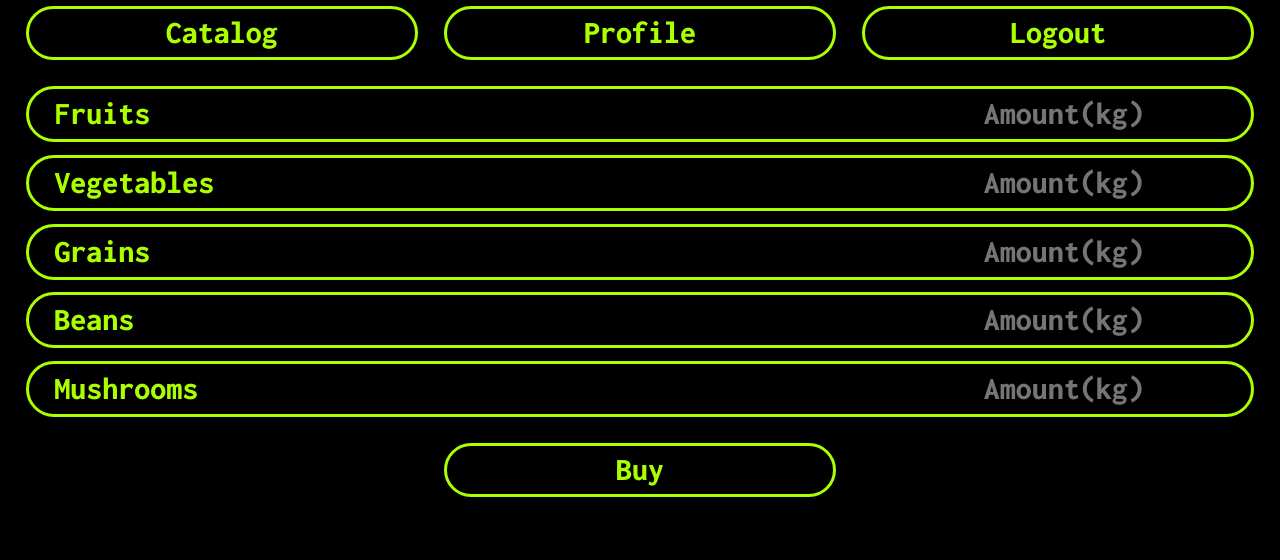
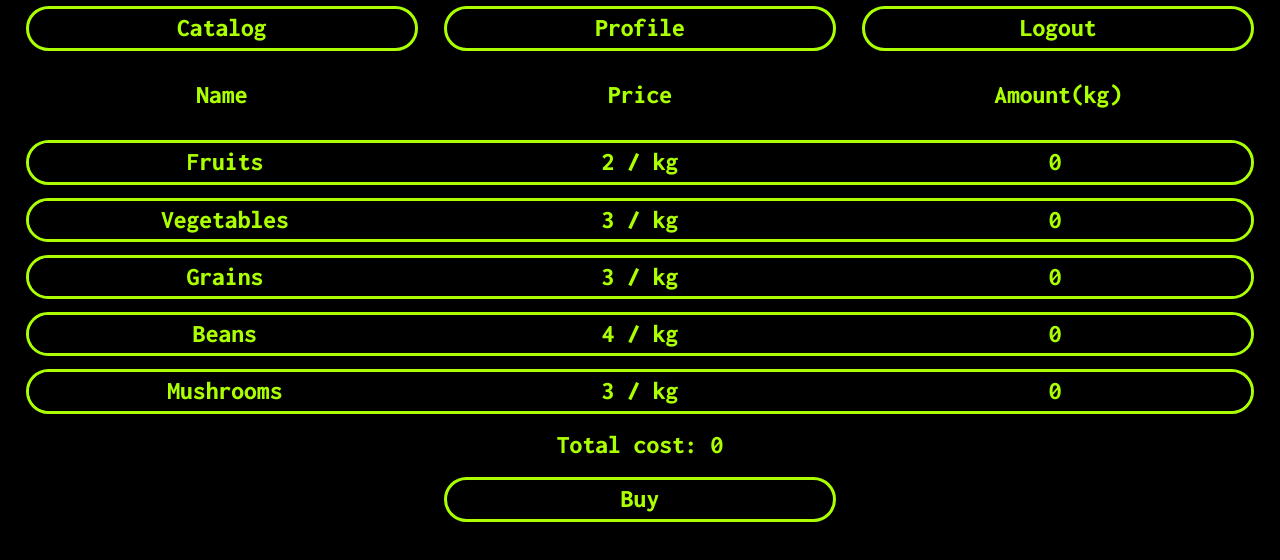
Before and after one commit to Nikolay-Petrov-Ognyanov/React-Store, a React (Create React App) app: page / in a window 1280 px wide. Shown: the top 560 px of the page. Built offline with nearby package versions, Linux system fonts and the light colour scheme; sample sign-in values are in the browser's storage.

Commit message:
update catalog

```diff
--- a/src/App.css
+++ b/src/App.css
@@ -17,7 +17,7 @@ input[type=number] {
 
 body {
 	font-family: Inconsolata;
-	font-size: 2.5vw;
+	font-size: 2vw;
 	display: flex;
 	flex-direction: column;
 	align-items: center;
@@ -40,6 +40,7 @@ h1 {
 	justify-content: center;
 	align-items: center;
 }
+
 .button {
 	width: calc(92vw / 3);
 	border: 0.25vw solid;
--- a/src/components/Card/Card.module.css
+++ b/src/components/Card/Card.module.css
@@ -6,7 +6,24 @@
     width: 96vw;
     overflow: hidden;
     margin-bottom: 1vw;
+}
+
+.name {
+    width: calc(92vw / 3);
+    text-align: center;
     padding: 0 2vw;
+}
+
+.price {
+    width: calc(92vw / 3);
+    text-align: center;
+    padding: 0 2vw;
+}
+
+.amount {
+    width: calc(92vw / 3);
+    padding: 0 2vw;
+    text-align: center;
 }
 
 .icons_container {
--- a/src/components/Card/Card.tsx
+++ b/src/components/Card/Card.tsx
@@ -3,7 +3,6 @@ import style from "./Card.module.css"
 import { useEffect, useState } from "react"
 
 import * as i from "../../common/interfaces"
-
 import * as cartActions from "../../redux/features/cart"
 
 import { useAppDispatch } from "../../redux/redux hooks"
@@ -11,26 +10,31 @@ import { useAppDispatch } from "../../redux/redux hooks"
 export default function Card({ category }: i.CardProps) {
     const dispatch = useAppDispatch()
 
-    const [amount, setAmount] = useState("")
+    const [amount, setAmount] = useState(0)
 
     const handleInputChange = (event: React.ChangeEvent<HTMLInputElement>) => {
         const regex = /^[0-9]*\.?[0-9]*$/
         const input = event.target.value
 
-        if (regex.test(input)) setAmount(input)
+        if (regex.test(input)) setAmount(Number(input))
     }
 
     useEffect(() => {
         dispatch(cartActions.setCart({
             name: (category.name as string).toLowerCase(),
-            amount: Number(amount)
+            price: Number(amount) * Number(category.price)
         }))
     }, [amount])
 
     return <div className={style.card}>
-        <span>{category.name}</span>
+        <span className={style.name}>{category.name}</span>
+
+        <span className={style.price}>
+            {amount ? amount * category.price : `${category.price} / ${category.unit}`}
+        </span>
 
         <input
+            className={style.amount}
             name={category.name}
             value={amount}
             onChange={handleInputChange}
--- a/src/components/Catalog/Catalog.module.css
+++ b/src/components/Catalog/Catalog.module.css
@@ -1,10 +1,17 @@
 .catalog {
     padding: 0 2vw;
     display: flex;
-    flex-direction: row;
-    flex-wrap: wrap;
+    flex-direction: column;
     justify-content: space-between;
     justify-content: center;
+}
+
+.header {
+    justify-content: space-between;
+}
+
+.header * {
+    width: calc(92vw / 3);
 }
 
 .buy {
--- a/src/components/Catalog/Catalog.tsx
+++ b/src/components/Catalog/Catalog.tsx
@@ -2,32 +2,42 @@ import style from "./Catalog.module.css"
 import { categories } from "../../common/categories"
 
 import Card from "../Card/Card"
-import { useEffect } from "react"
+import { useEffect, useState } from "react"
 import { useAppSelector } from "../../redux/redux hooks"
 
 export default function Catalog() {
     const cart = useAppSelector(state => state.cart.value)
 
+    const [totalCost, setTotalCost] = useState(0)
+
+    useEffect(() => {
+        cart && setTotalCost(Object.values(cart as object).reduce((a, b) => a + b))
+    }, [cart])
+
     function handleSubmit(event: React.FormEvent<HTMLElement>) {
         event.preventDefault()
 
-        const formData = Object.fromEntries(new FormData(event.target as HTMLFormElement))
+        const formData = Object.fromEntries(
+            new FormData(event.target as HTMLFormElement)
+        )
 
         console.log(Object.fromEntries(
             Object.entries(formData).filter(value => value[1])
         ))
     }
 
-    useEffect(() => {
-        console.log(cart)
-    }, [cart])
+    return <section >
+        <header className={style.header}>
+            <span>Name</span> <span>Price</span> <span>Amount(kg)</span>
+        </header>
 
-    return <section >
         <form onSubmit={handleSubmit} className={style.catalog}>
             {categories.map(category => <Card
                 key={category.name} category={category}
             />)}
 
+            <p>Total cost: {totalCost}</p>
+
             <button className={`${style.buy} button`}>Buy</button>
         </form>
     </section>
--- a/src/redux/features/cart.ts
+++ b/src/redux/features/cart.ts
@@ -9,9 +9,9 @@ export const cartSlice = createSlice({
     } as i.Cart,
     reducers: {
         setCart: (state, { payload }) => {
-            const { name, amount } = payload
+            const { name, price } = payload
 
-            state.value = { ...state.value, [name]: amount }
+            state.value = { ...state.value, [name]: price }
         }
     }
 })
```
Also changed, not shown: src/common/interfaces.ts (+4 -4 lines).
